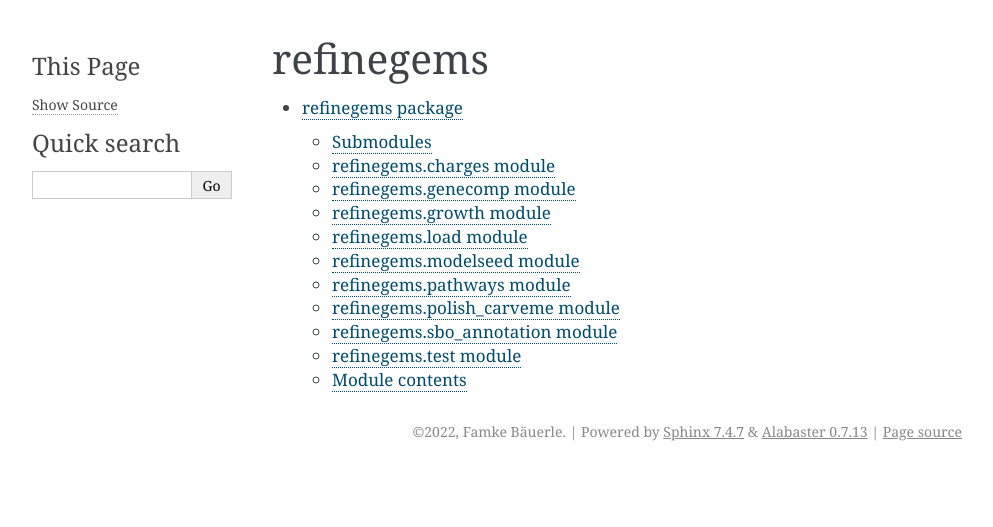
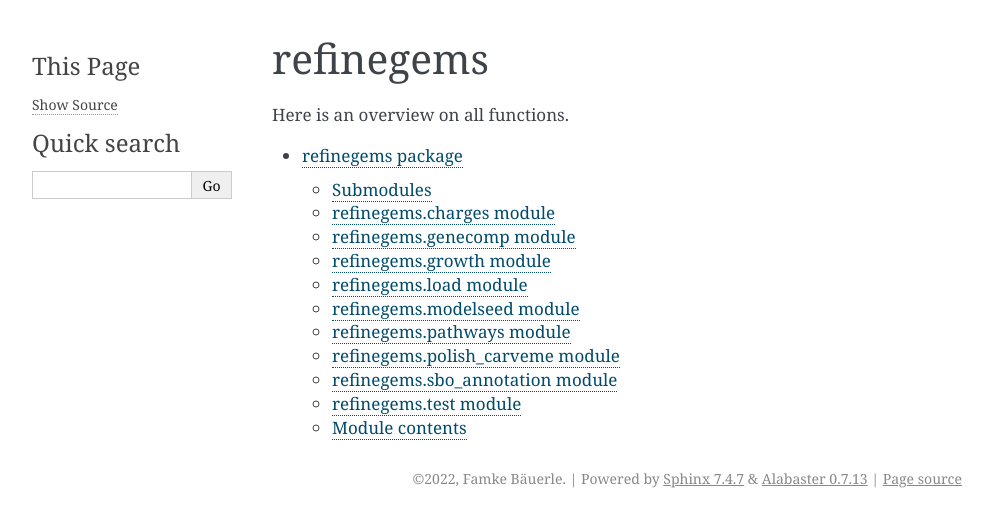
Before and after one commit to draeger-lab/refinegems, a Sphinx documentation site: the page built from docs/source/modules.rst, in a window 1280 px wide. Shown: the top 527 px of the page, without its empty margins (148-1141 px from the left). Built offline with Sphinx 7.4.7, drawn with Linux system fonts in a browser that asks for light colours; some of the changed lines change nothing that is shown.

Commit message:
edit modules

```diff
--- a/docs/source/conf.py
+++ b/docs/source/conf.py
@@ -57,7 +57,9 @@
 
 # -- Autodoc -----------------------------------------------------------------
 
+# we need those to display the code comments otherwise the functions cannot be imported
 autodoc_mock_imports = ["psycopg2",
                         "gffutils",
                         "cplex.exceptions",
-                        "cplex"]
+                        "cplex",
+                        "cobra"]
--- a/docs/source/modules.rst
+++ b/docs/source/modules.rst
@@ -1,5 +1,7 @@
 refinegems
 ==========
+
+Here is an overview on all functions.
 
 .. toctree::
    :maxdepth: 4
```
